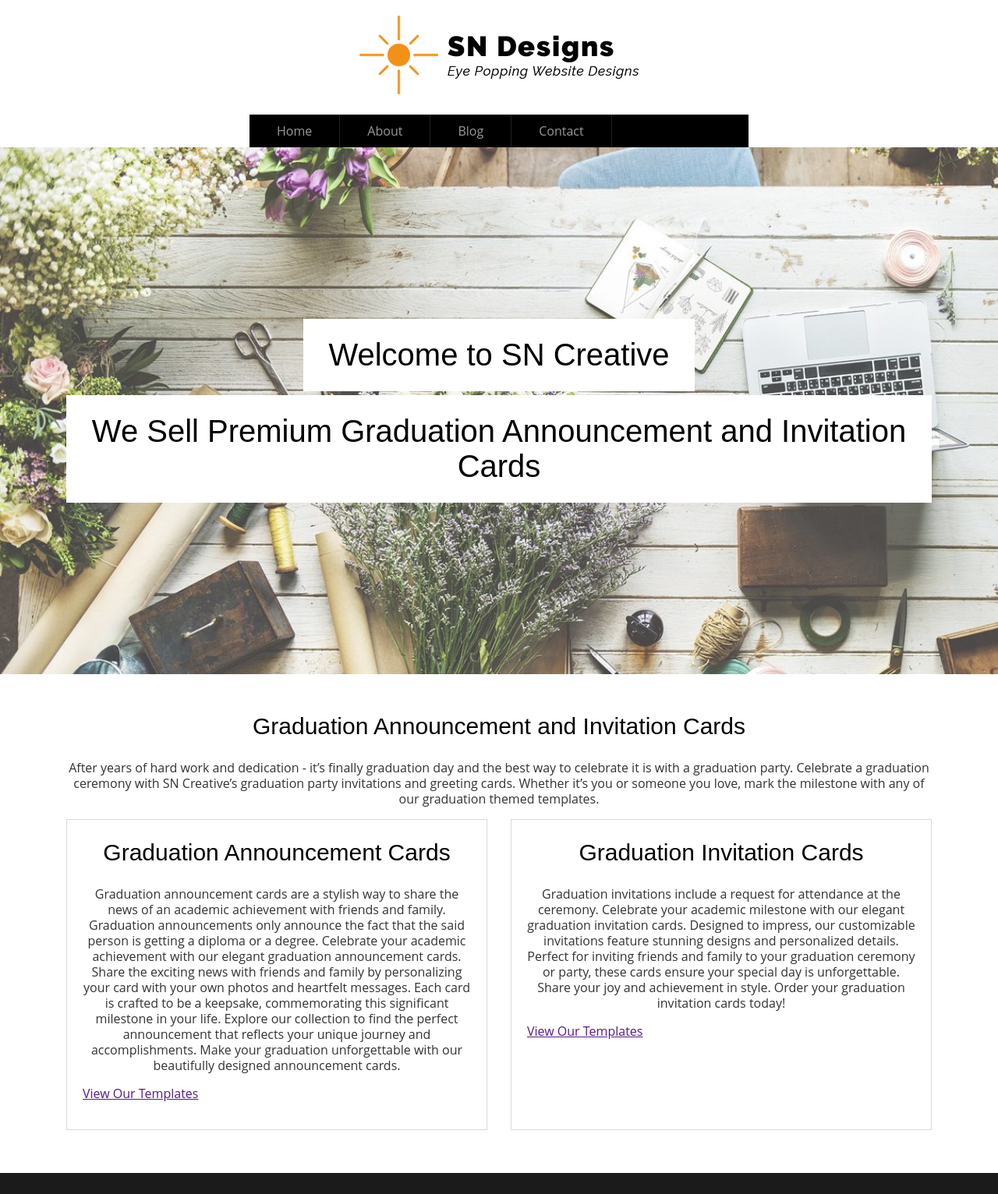
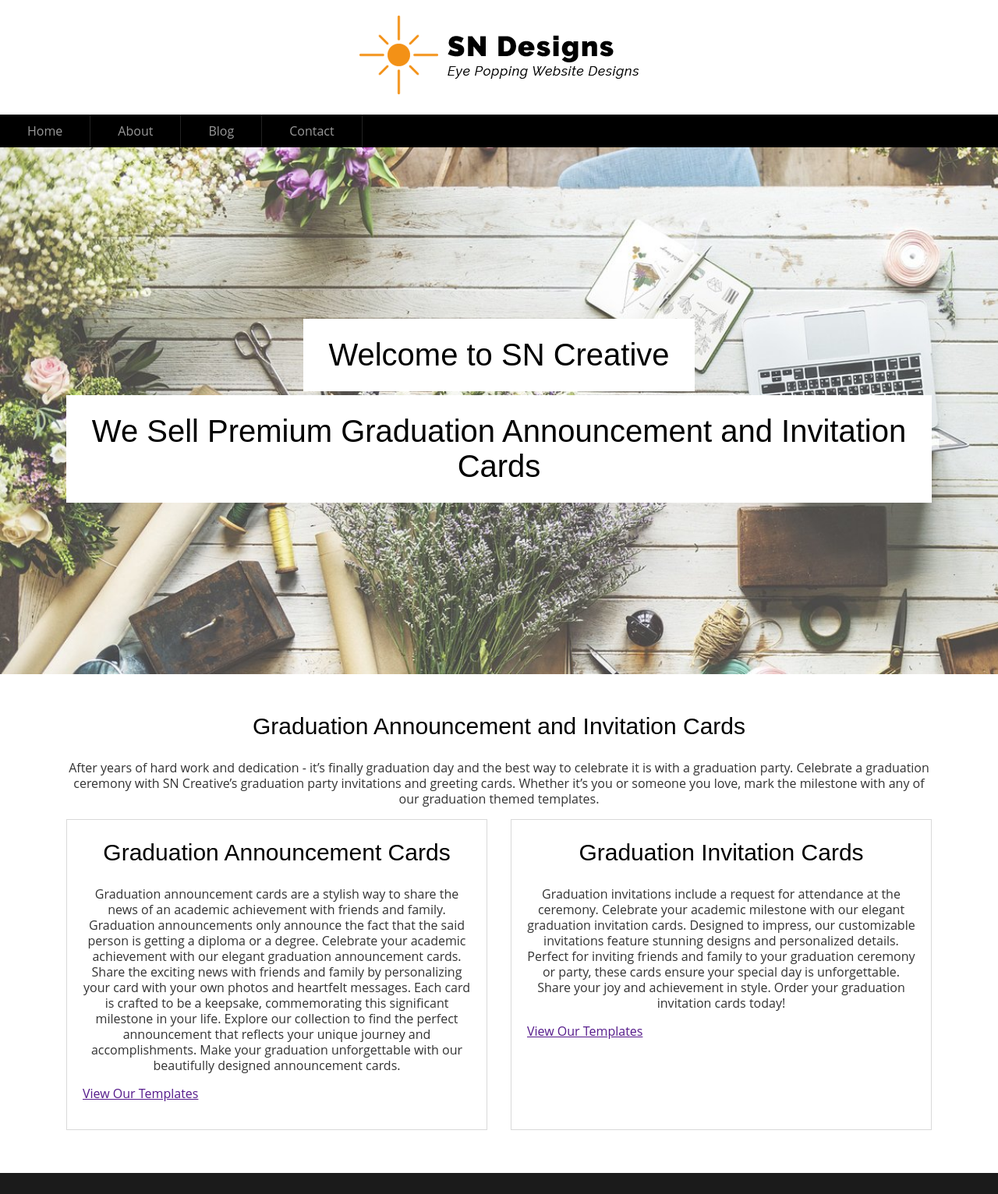
Before and after one commit to sncreative/sncreative.github.io, a Jekyll site: the page built from index.md, in a window 1280 px wide. Shown: the whole page at 78% size. Built offline with Jekyll 4.4.1, drawn with Linux system fonts in a browser that asks for light colours; nearby versions of some CDN libraries.

Commit message:
Add files via upload

```diff
--- a/css/custom.css
+++ b/css/custom.css
@@ -604,12 +604,12 @@ nav {
 
 /* First Level */
 nav ul {
-		list-style: none;
+	list-style: none;
 	margin: 0 auto;
 	padding: 0;
-	width: 50%;
+	width: auto;
     background-color: #000;
-	text-align: center;
+    text-align: center;
 }
 
 nav ul:before, nav ul:after {
@@ -642,7 +642,6 @@ nav ul a {
     color: #999;
     line-height: 42px;
     text-decoration: none;
-    text-align: center;
 }
 
 nav ul a:hover {
@@ -694,6 +693,7 @@ nav ul ul ul ul {
     display: none;
     background: #444;
     padding: 15px;
+    position: relative;
 }
 
 .toggle-button {
```
